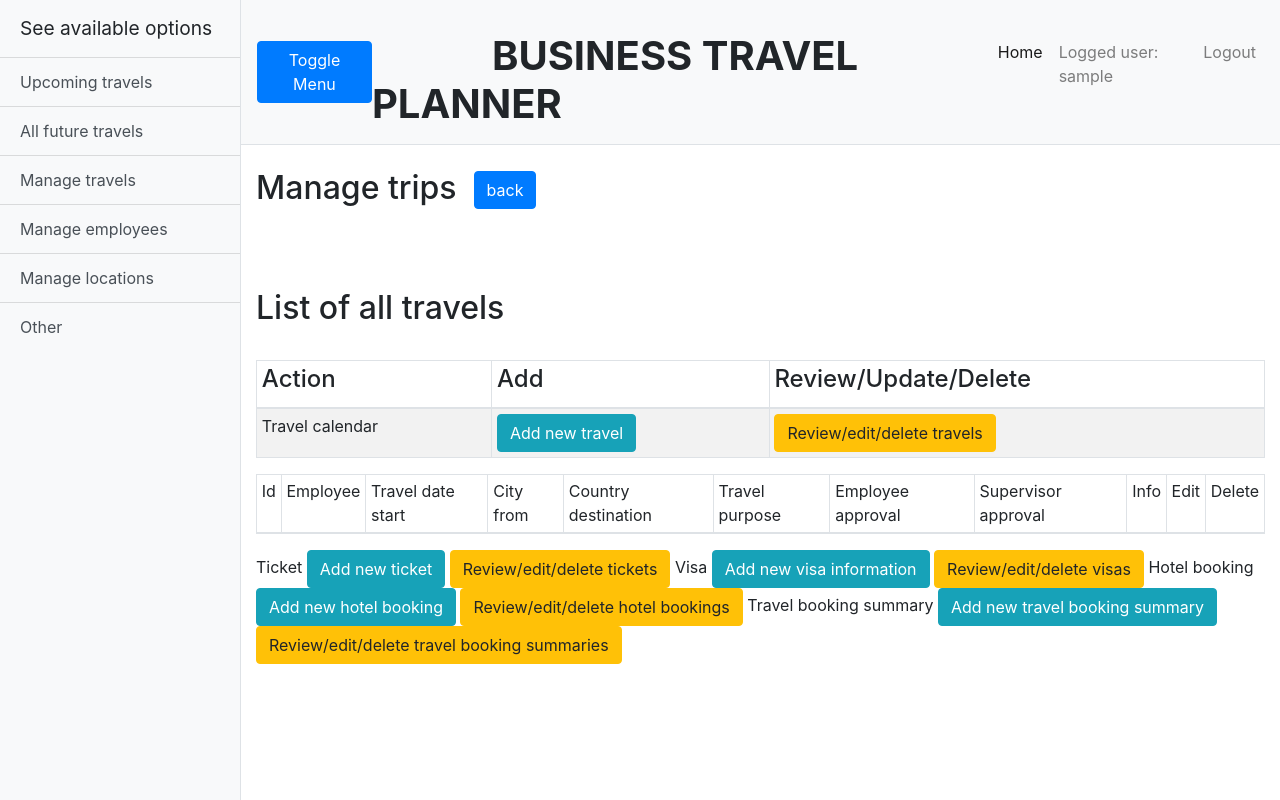
After one commit to p-kowalik/Team_travels_planner, a Django app: page /list_travel/ in a window 1280 px wide. The commit adds this page. Run offline with Django 3.2, Linux system fonts and the light colour scheme; the visitor is signed in with stand-in values (Sample User, id 1); data that the repository does not hold is empty; some libraries are stand-ins or nearby versions.

Commit message:
CRUD updates

```diff
--- a/travel_planner_app/templates/index.html
+++ b/travel_planner_app/templates/index.html
@@ -50,7 +50,7 @@
         <div class="collapse navbar-collapse" id="navbarSupportedContent">
           <ul class="navbar-nav ml-auto mt-2 mt-lg-0">
             <li class="nav-item active">
-              <a class="nav-link" href="/boot/">Home <span class="sr-only">(current)</span></a>
+              <a class="nav-link" href="/index/">Home <span class="sr-only">(current)</span></a>
             </li>
 
               {% if user.is_authenticated %}
--- a/travel_planner_app/templates/landing_page_login.html
+++ b/travel_planner_app/templates/landing_page_login.html
@@ -57,7 +57,7 @@
                             </div>
                             <input class="btn btn-lg btn-primary btn-block text-uppercase" type="submit" value="login">
 
-                            <input type="hidden" name="next" value="/boot/">
+                            <input type="hidden" name="next" value="/index/">
 
                             <hr class="my-4">
                             <button class="btn btn-lg btn-google btn-block text-uppercase" type="submit"><i class="fab fa-google mr-2"></i> Sign in with Google</button>
--- a/travel_planner_app/templates/login.html
+++ b/travel_planner_app/templates/login.html
@@ -29,7 +29,7 @@
 </table>
 
 <input type="submit" value="login">
-<input type="hidden" name="next" value="/boot/">
+<input type="hidden" name="next" value="/index/">
 </form>
 
 {# Assumes you setup the password_reset view in your URLconf #}
--- /dev/null
+++ b/travel_planner_app/templates/travel_calendar_list.html
@@ -0,0 +1,60 @@
+{% extends "trips.html" %}
+{% block travel_calendar %}   <br><br>
+
+    <h2>List of all travels </h2><br>
+        <table class="table table-bordered table-sm table-striped m-10px table-hover">
+        <thead>
+        <tr>
+            <td>Id</td>
+            <td>Employee</td>
+            <td>Travel date start</td>
+            <td>City from</td>
+            <td>Country destination</td>
+            <td>Travel purpose</td>
+            <td>Employee approval</td>
+            <td>Supervisor approval</td>
+            <td>Info</td>
+            <td>Edit</td>
+            <td>Delete</td>
+
+        </tr>
+        </thead>
+        {% for travel in travels %}
+            <tr>
+                <td>{{ travel.id }}</td>
+                <td>{{ travel.employee }}</td>
+                <td>{{ travel.travel_date_start }}</td>
+                <td>{{ travel.city_from }}</td>
+                <td>{{ travel.country_destination }}</td>
+                <td>{{ travel.emptravel_purpose_descriptionloyee }}</td>
+                <td>{{ travel.employee_approval }}</td>
+                <td>{{ travel.supervisor_approval }}</td>
+                <td><a href="/booking_details/{{ travel.id }}/" class="btn btn-info" role="button">Info</a></td>
+                <td><a href="/edit_booking/{{ travel.id }}/" class="btn btn-warning" role="button">Update</a></td>
+                <td><a href="/booking_delete/{{ travel.id }}/" class="btn btn-danger" role="button">Delete</a></td>
+            </tr>
+        {% endfor %}
+    </table>
+
+
+    {% if bookings.has_other_pages %}
+        <ul class="pagination">
+            {% if bookings.has_previous %}
+                <a href="?page=1">&laquo; First page &emsp;</a>
+                <a href="?page={{ bookings.previous_page_number }}">Previous &emsp;</a>
+            {% else %}
+                <li class="disabled"><span>&laquo;</span></li>
+            {% endif %}
+            <span class="current">
+                Page {{ bookings.number }} of {{ bookings.paginator.num_pages }}&emsp;
+                </span>
+            {% if bookings.has_next %}
+                <a href="?page={{ bookings.next_page_number }}"> Next &emsp;</a>
+                <a href="?page={{ bookings.paginator.num_pages }}">Last page &raquo;</a>
+            {% else %}
+                <li class="disabled"><span>&raquo;</span></li>
+            {% endif %}
+        </ul>
+    {% endif %}
+
+{% endblock %}
--- a/travel_planner_app/templates/trips.html
+++ b/travel_planner_app/templates/trips.html
@@ -5,50 +5,38 @@
         <thead>
         <tr>
             <td><h4>Action</h4></td>
-            <td><h4>Review</h4></td>
             <td><h4>Add</h4></td>
-            <td><h4>Update</h4></td>
-            <td><h4>Delete</h4></td>
+            <td><h4>Review/Update/Delete</h4></td>
         </tr>
         </thead>
         <tr>
             <td>Travel calendar</td>
-            <td><a href='/list_travel/' class="btn btn-info" role="button">List of travels</a></td>
             <td><a href='/add_travel/' class="btn btn-info" role="button">Add new travel</a></td>
-            <td><a href='/edit_travel/' class="btn btn-warning" role="button">Update travel</a></td>
-            <td><a href='/delete_travel/' class="btn btn-danger" role="button">Delete travel</a></td>
+            <td><a href='/list_travel/' class="btn btn-warning" role="button">Review/edit/delete travels</a></td>
             {% block travel_calendar %}{% endblock %}
         </tr>
         <tr>
             <td>Ticket</td>
-            <td><a href='/list_travel/' class="btn btn-info" role="button">List of travels</a></td>
             <td><a href='/add_ticket/' class="btn btn-info" role="button">Add new ticket</a></td>
-            <td><a href='/edit_ticket/' class="btn btn-warning" role="button">Edit ticket</a></td>
-            <td><a href='/delete_ticket/' class="btn btn-danger" role="button">Delete ticket</a></td>
+            <td><a href='/list_ticket/' class="btn btn-warning" role="button">Review/edit/delete tickets</a></td>
             {% block ticket %}{% endblock %}
         </tr>
         <tr>
             <td>Visa</td>
-            <td><a href='/list_travel/' class="btn btn-info" role="button">List of travels</a></td>
             <td><a href='/add_visa/' class="btn btn-info" role="button">Add new visa information</a></td>
-            <td><a href='/edit_visa/' class="btn btn-warning" role="button">Edit visa information</a></td>
-            <td><a href='/delete_visa/' class="btn btn-danger" role="button">Delete visa information</a></td>
+            <td><a href='/list_visa/' class="btn btn-warning" role="button">Review/edit/delete visas</a></td>
             {% block visa %}{% endblock %}
         </tr>
         <tr>
             <td>Hotel booking</td>
-            <td><a href='/list_travel/' class="btn btn-info" role="button">List of travels</a></td>
             <td><a href='/add_hotel_booking/' class="btn btn-info" role="button">Add new hotel booking</a></td>
-            <td> <a href='/edit_hotel_booking/' class="btn btn-warning" role="button">Edit hotel booking</a></td>
-            <td><a href='/delete_hotel_booking/' class="btn btn-danger" role="button">Delete hotel booking</a></td>
+            <td><a href='/list_booking/' class="btn btn-warning" role="button">Review/edit/delete hotel bookings</a></td>
             {% block hotel_booking %}{% endblock %}
         </tr>
         <tr>
             <td>Travel booking summary</td>
-            <td><a href='/list_travel/' class="btn btn-info" role="button">List of travels</a></td>
             <td><a href='/add_travel_booking_summary/' class="btn btn-info" role="button">Add new travel booking summary</a></td>
-            <td><a href='/edit_travel_booking_summary/' class="btn btn-warning" role="button">Edit travel booking summary</a></td>
-            <td><a href='/delete_travel_booking_summary/' class="btn btn-danger" role="button">Delete travel booking summary</a></td>
+            <td><a href='/list_travel_booking_summary/' class="btn btn-warning" role="button">Review/edit/delete travel booking summaries</a></td>
             {% block travel_booking_summary %}{% endblock %}
         </tr>
     </table>
--- a/travel_planner_app/views.py
+++ b/travel_planner_app/views.py
@@ -331,6 +331,23 @@ class AddTravelCalendarView(LoginRequiredMixin, PermissionRequiredMixin, View):
         return render(request, 'add_travel_calendar_form.html', {'form': form})
 
 
+class ListTravelCalendarView(LoginRequiredMixin, PermissionRequiredMixin, View):
+    login_url = '/login/'
+    permission_required = 'view_user'
+
+    def get(self, request):
+        travels_list = TravelCalendar.objects.all()
+        page = request.GET.get('page', 1)
+        paginator = Paginator(travels_list, 10)
+        try:
+            travels = paginator.page(page)
+        except PageNotAnInteger:
+            travels = paginator.page(1)
+        except EmptyPage:
+            travels = paginator.page(paginator.num_pages)
+        return render(request, "travel_calendar_list.html", {"travels": travels})
+
+
 class AddTicketView(LoginRequiredMixin, PermissionRequiredMixin, View):
     login_url = '/login/'
     permission_required = 'view_user'
--- a/travel_planner_prj/urls.py
+++ b/travel_planner_prj/urls.py
@@ -21,7 +21,7 @@ from travel_planner_app.views import *
 urlpatterns = [
     path('admin/', admin.site.urls),
     path('', LandingPageLogin.as_view(), name="start"),
-    path('boot/', LandingPage.as_view(), name="landing-page"),
+    path('index/', LandingPage.as_view(), name="landing-page"),
 
     path('main_menu/', MainMenu.as_view(), name="menu"),
     path('bookings_upcoming/', BookingsUpcoming.as_view(), name="bookings-upcoming"),
@@ -46,8 +46,14 @@ urlpatterns = [
     path('add_visa/', AddVisaView.as_view(), name="add-visa"),
     path('add_ticket/', AddTicketView.as_view(), name="add-ticket"),
     path('add_hotel_booking/', AddHotelBookingView.as_view(), name="add-hotel-booking"),
+
     path('add_travel_booking_summary/', AddTravelBookingSummaryView.as_view(), name="add-travel-booking-summary"),
+    path('list_travel/', ListTravelCalendarView.as_view(), name="list-travel"),
+
     path('add_travel/', AddTravelCalendarView.as_view(), name="add-travel-calendar"),
+
+
+
 
     path('accounts/', include('django.contrib.auth.urls')),
 #    path('login/', auth_views.LoginView.as_view(template_name='login.html'), name='login'),
```
Also changed, not shown: index.html (deleted, +0 -97 lines), travel_planner_app/templates/employees_users.html (+22 -16 lines), travel_planner_app/templates/locations.html (+34 -23 lines).
